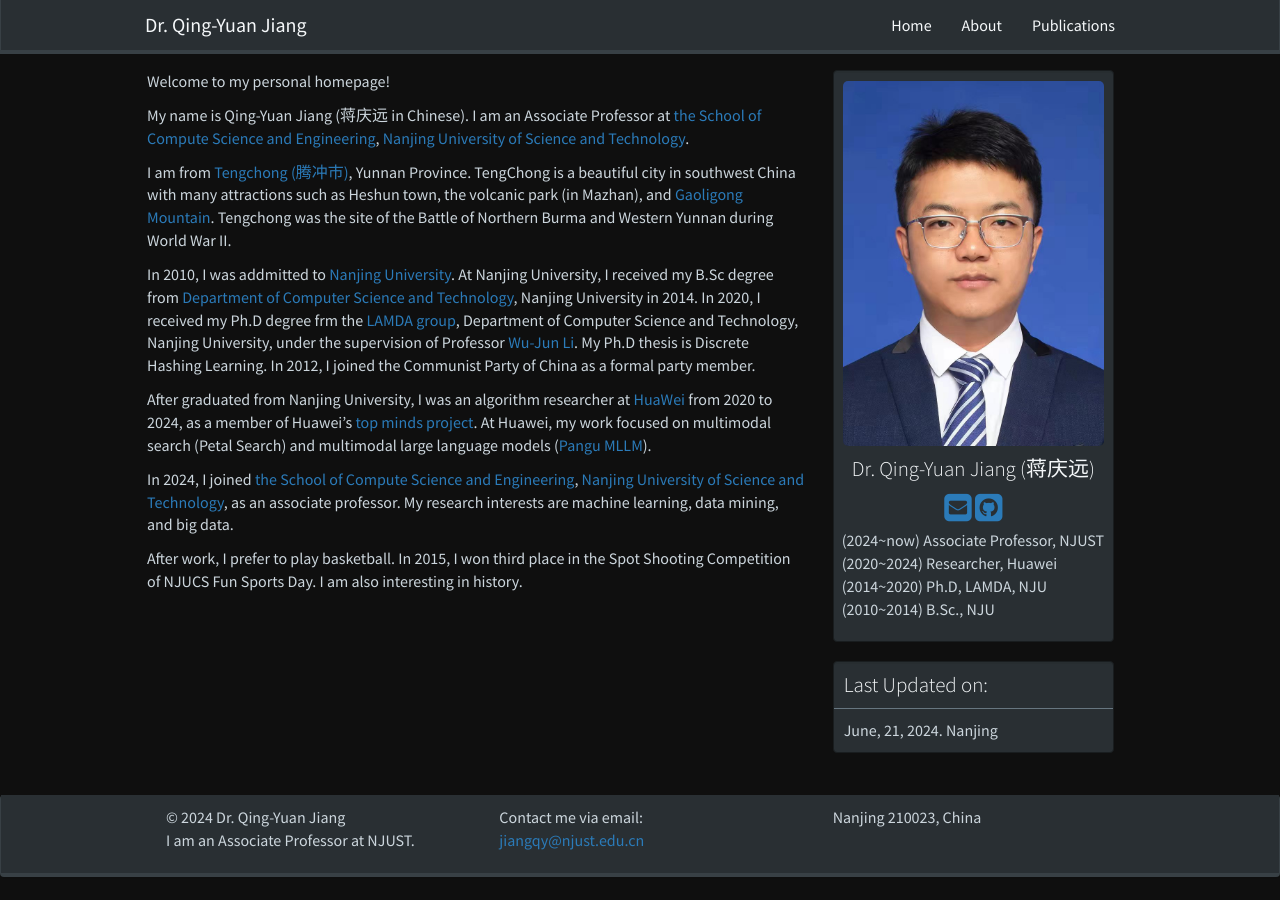
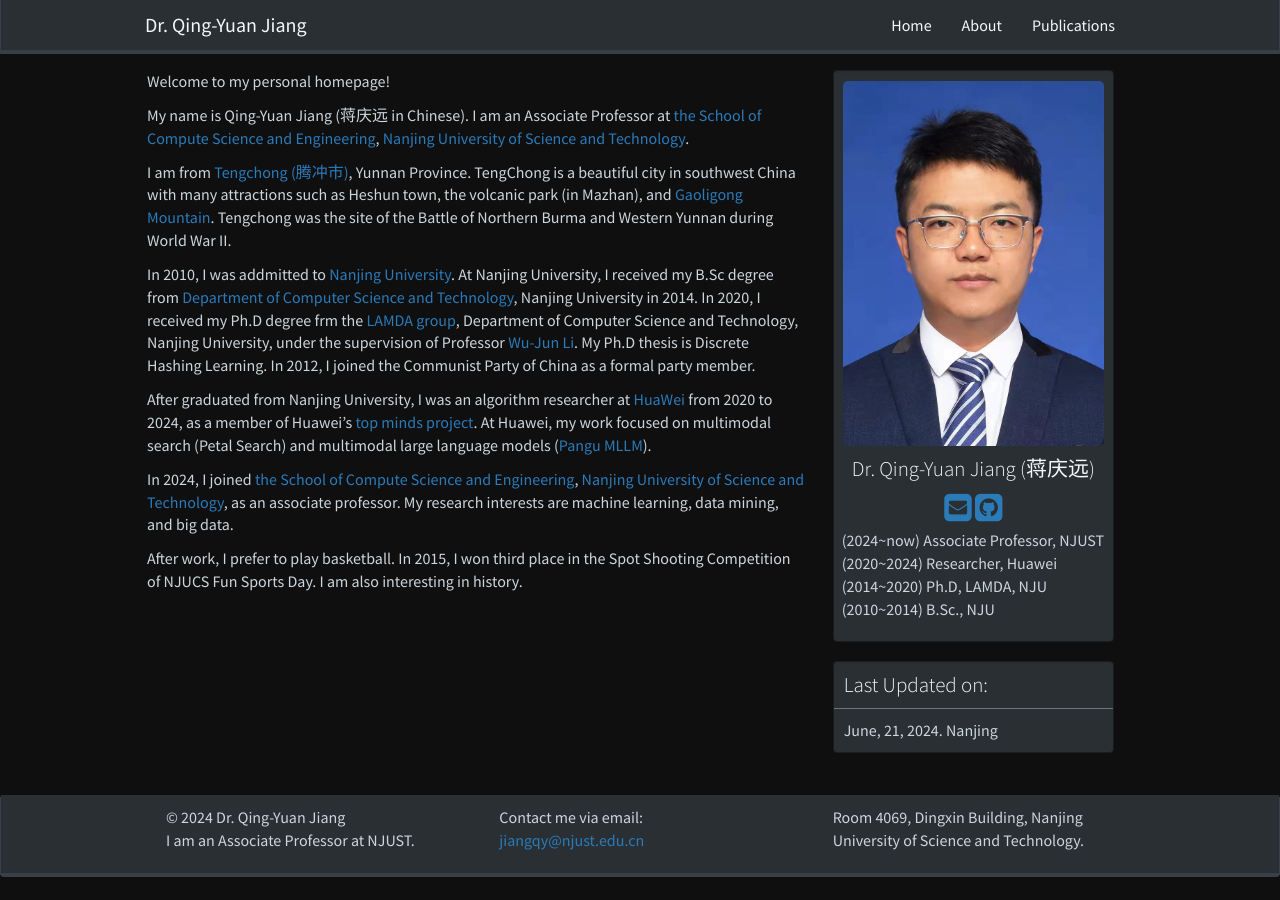
Before and after one commit to jiangqy/jiangqy.github.io, a Jekyll site: the page built from _pages/home.md, in a window 1280 px wide. Built offline with Jekyll 4.4.1, drawn with Linux system fonts in a browser that asks for light colours; nearby versions of some CDN libraries; a style sheet for code colours, icons or effects is not loaded.

Commit message:
update location

```diff
--- a/_config.yml
+++ b/_config.yml
@@ -11,7 +11,7 @@ affiliation: I am an Associate Professor at NJUST.
 
 # Location info. (shown in footer)
 location: >
-  Nanjing 210023, China
+  Room 4069, Dingxin Building, Nanjing University of Science and Technology.
 
 # Contact info. (shown in footer)
 contact: >
@@ -20,6 +20,7 @@ contact: >
 # Pages shown in navbar
 nav_pages:
   - name: about
+  # - name: student
   - name: publications
   # - name: project
 
```
